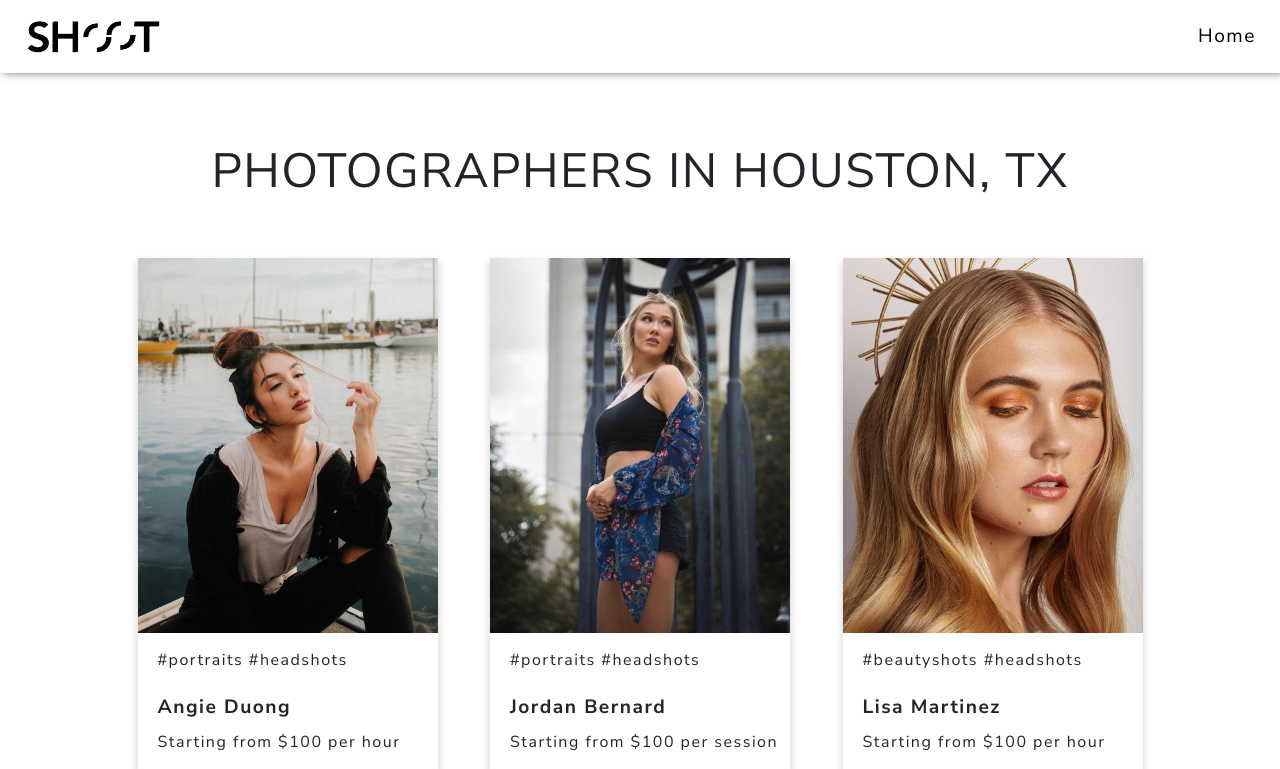
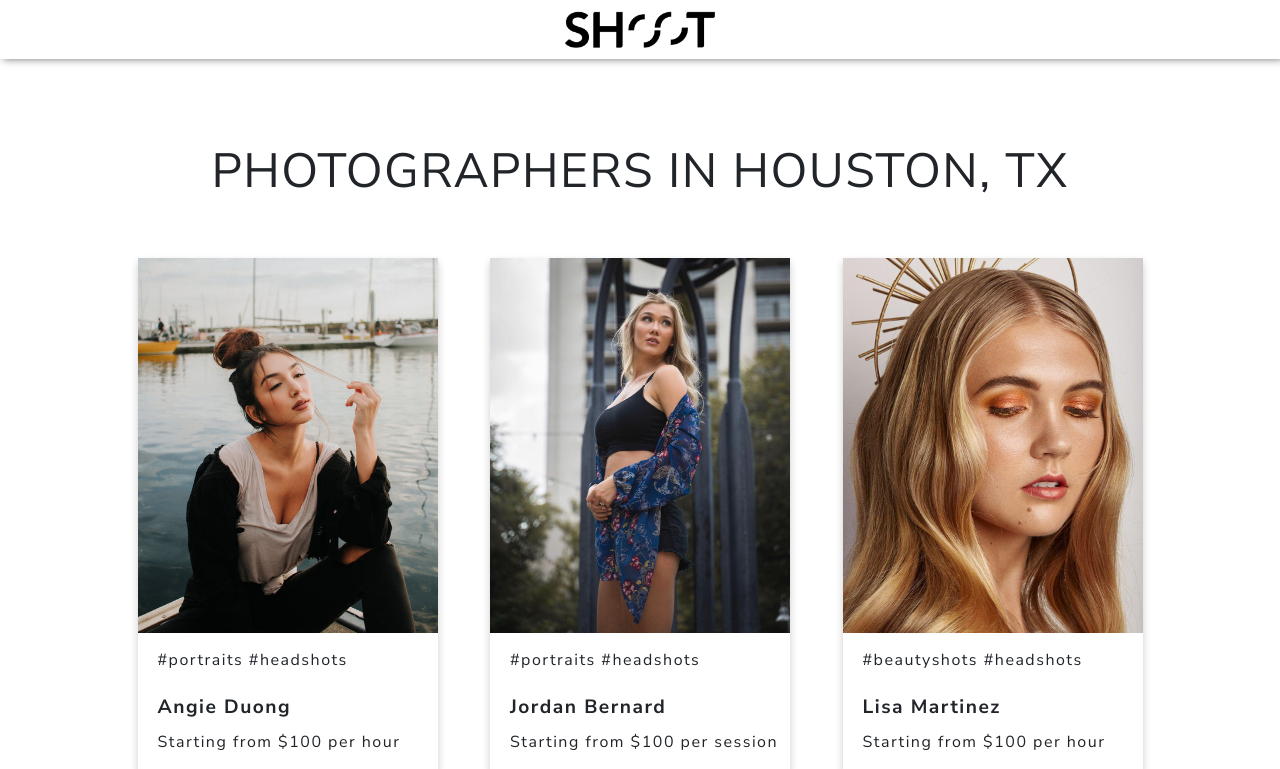
Before and after one commit to nabilahsan/shoot-mvp, a PHP site: page / in a window 1280 px wide. Shown: the top 769 px of the page. Run offline with PHP 8.4, Linux system fonts and the light colour scheme; some libraries are stand-ins or nearby versions.

Commit message:
fixed the nav bar. Shoot centered
Signed-off-by: nabilahsan <nabilahsan95@gmail.com>

```diff
--- a/index.html
+++ b/index.html
@@ -60,26 +60,12 @@
 
 <body>
     <nav class="navbar fixed-top navbar-expand-lg navbar-light">
-
+        <div class="container" id="navLogo">
             <a href="index.html">
                 <img id="logo" src="resources/img/logo-black.png">
             </a>
-        <button class="navbar-toggler" type="button" data-toggle="collapse" data-target="#navbarNavDropdown"
-            aria-controls="navbarNavDropdown" aria-expanded="false" aria-label="Toggle navigation">
-            <span class="navbar-toggler-icon"></span>
-        </button>
-        <!--button for mobile view-->
 
-        <div class="collapse navbar-collapse justify-content-end" id="navbarNavDropdown">
-            <ul class="navbar-nav">
-                <!--list for navbar-->
-
-                <li class="nav-item">
-                    <a class="nav-link nav-a" href="index.html">Home</a>
-                </li>
-            </ul>
         </div>
-
     </nav>
 
     <div id="photographers_container" class="container">
--- a/resources/css/style.css
+++ b/resources/css/style.css
@@ -32,21 +32,6 @@ nav {
   box-shadow: 3px 0px 8px #707070;
 }
 
-#navdiv {
-  display: flex;
-}
-
-.navbar-nav {
-  display: flex;
-  justify-content: end;
-}
-
-.nav-a {
-  font-size: 1.2em;
-  color: black;
-  text-align: end;
-}
-
 .navbar {
   overflow: hidden;
   top: 0;
@@ -59,27 +44,19 @@ nav {
   color: black;
 }
 
-.nav-item {
-  margin-left: 40px;
-}
-
 label {
   font-weight: bold;
 }
 
-#logolink {
-  display: flex;
-  justify-content: flex-start;
+#logo {
+  width: 154.54px;
 }
 
-#logo {
-  width: 154.54px;
-  padding: 10px;
+#navLogo {
+  display: flex;
+  justify-content: center;
 }
 
-#navbars {
-  padding-left: 15px;
-}
 
 #items {
   display: flex;
```
Also changed, not shown: angie.html (+1 -15 lines), angiebooking.html (+1 -15 lines), jordan.html (+1 -15 lines), jordanbooking.html (+23 -35 lines), lisa.html (+1 -15 lines), lisabooking.html (+4 -18 lines), resources/css/form.css (+4 -13 lines), resources/css/profile.css (+6 -17 lines). Lines whose indentation alone changed are shown as unchanged.
